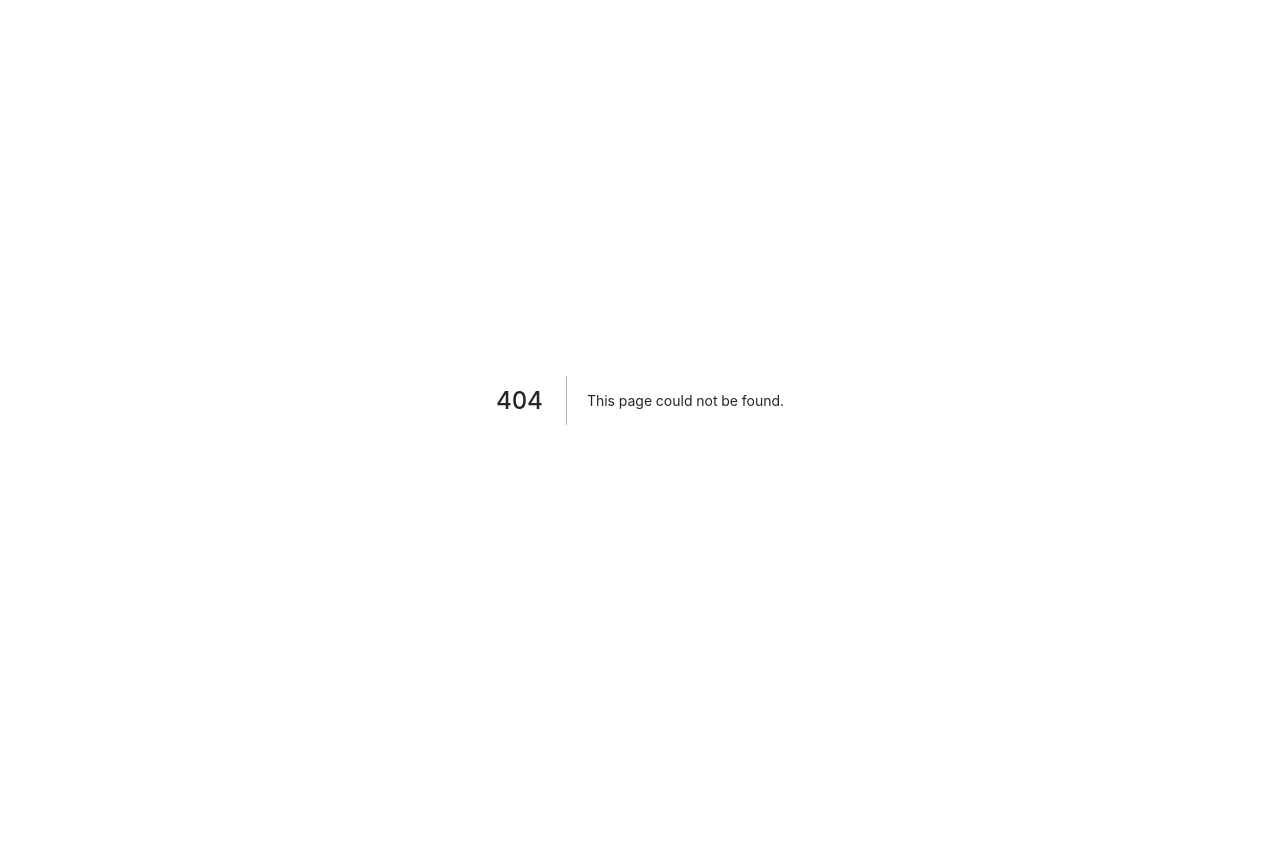
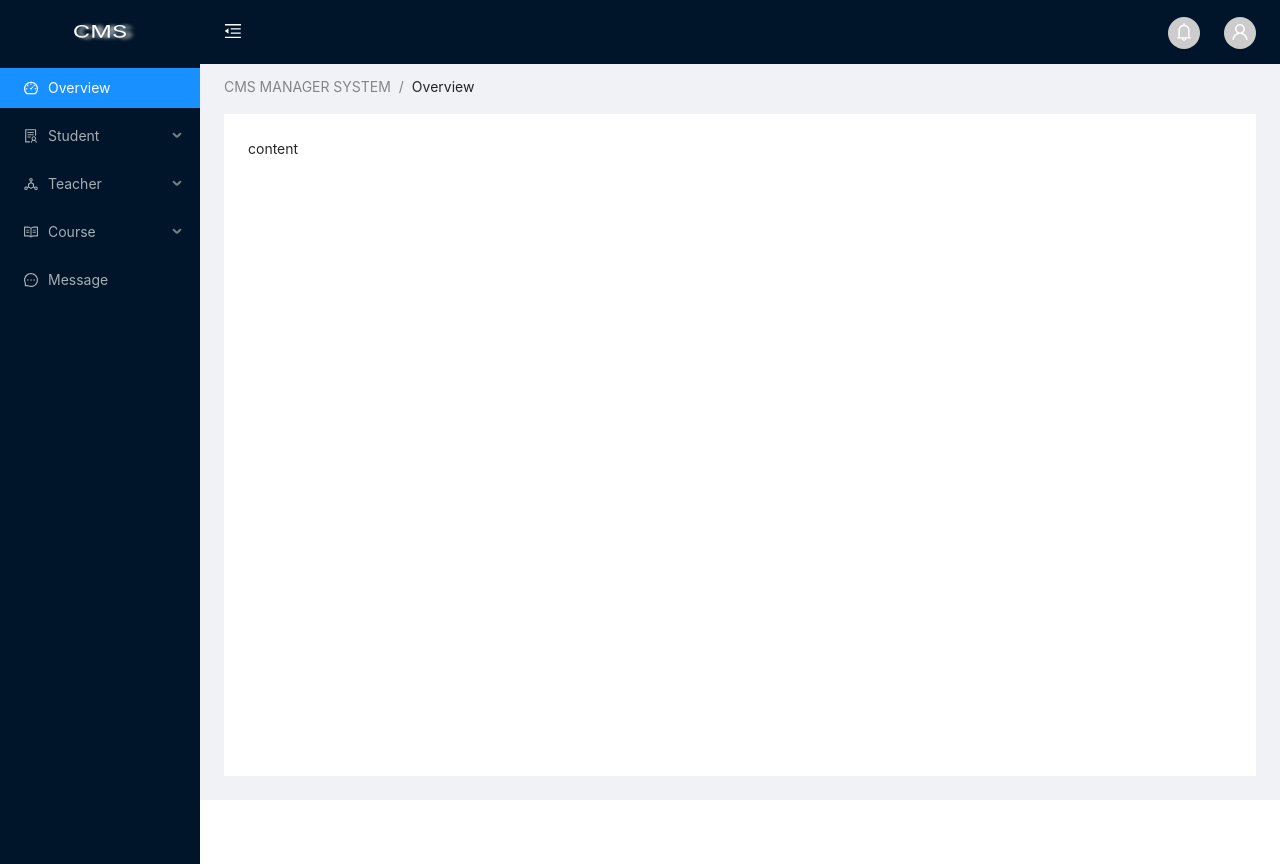
Before and after one commit to jessieren1/course-management-system, a Next.js app: page /dashboard/manager in a window 1280 px wide. Before the commit this address had no page. Before the commit the page ends 800 px from the top, so only its background shows below. Built offline with nearby package versions, Linux system fonts and the light colour scheme; sample sign-in values are in the browser's storage.

Commit message:
update dashboard layout

```diff
--- a/components/authLayout.tsx
+++ b/components/authLayout.tsx
@@ -1,6 +1,6 @@
 import Head from 'next/head'
 import Link from 'next/link'
-import styles from '../styles/custom-layout.module.scss'
+import styles from './auth-layout.module.scss'
 import { Layout } from 'antd'
 const { Header, Footer, Content } = Layout
 
--- a/components/dashboard-layout.module.scss
+++ b/components/dashboard-layout.module.scss
@@ -12,9 +12,15 @@
 }
 
 .logo {
-  height: 32px;
-  margin: 16px;
-  background: rgba(255, 255, 255, 0.3);
+  height: 64px;
+  display: inline-flex;
+  width: 100%;
+  justify-content: center;
+  align-items: center;
+  font-size: 24px;
+  color: #fff;
+  text-shadow: 5px 1px 5px;
+  transform: rotateX(45deg);
 }
 
 .site-layout .site-layout-background {
--- a/components/dashboardLayout.tsx
+++ b/components/dashboardLayout.tsx
@@ -1,6 +1,6 @@
 import { useState } from 'react'
+import Link from 'next/link'
 import { Layout, Menu, PageHeader, Row, Col, Avatar } from 'antd'
-import Link from 'next/link'
 import {
   LogoutOutlined,
   MenuUnfoldOutlined,
@@ -19,7 +19,9 @@ import {
 } from '@ant-design/icons'
 import styles from './dashboard-layout.module.scss'
 import { useRouter } from 'next/router'
+import { useEffect } from 'react'
 import { logout } from '../lib/httpRequest'
+
 const { SubMenu } = Menu
 const { Header, Content, Sider } = Layout
 const routes = [
@@ -40,20 +42,24 @@ export default function DashboardLayout({
 }) {
   const router = useRouter()
   const [collapsed, setCollapsed] = useState(false)
-
   const [logoutMenu, setLogoutMenu] = useState(false)
 
   const toggle = () => {
     setCollapsed(!collapsed)
   }
 
-  const showLogoutMenu = () => {
-    setLogoutMenu(!logoutMenu)
-  }
   const userLogout = async () => {
     await logout()
-    router.push('login')
+    router.replace('/dashboard/manager', '/login')
   }
+
+  useEffect(() => {
+    if (!localStorage.getItem('token')) {
+      //router.replace('login')
+      //router.push(`${router.locale}`)
+      router.push('/dashboard/manager', '/login')
+    }
+  }, [])
 
   return (
     <Layout>
@@ -65,7 +71,14 @@ export default function DashboardLayout({
           minHeight: '100vh',
         }}
       >
-        <div className={styles.logo} />
+        <div className={styles.logo}>
+          <Link href={'/'}>
+            <a>
+              <span style={{ color: '#fff', cursor: 'pointer' }}>CMS</span>
+            </a>
+          </Link>
+        </div>
+
         <Menu
           theme="dark"
           mode="inline"
@@ -101,20 +114,27 @@ export default function DashboardLayout({
           </Menu.Item>
         </Menu>
       </Sider>
+
       <Layout>
         <Header className="site-layout-background" style={{ padding: 0 }}>
-          <Row style={{ justifyContent: 'space-between' }}>
-            <Col className={styles.trigger} onClick={toggle}>
+          <Row>
+            <Col
+              className={styles.trigger}
+              onClick={toggle}
+              style={{ marginRight: 'auto' }}
+            >
               {collapsed ? <MenuUnfoldOutlined /> : <MenuFoldOutlined />}
             </Col>
+
             <Col>
               <Avatar icon={<BellOutlined />} style={{ marginRight: 24 }} />
-              <span onMouseEnter={showLogoutMenu} onMouseLeave={showLogoutMenu}>
+            </Col>
+
+            <Col
+              onMouseEnter={() => setLogoutMenu(true)}
+              onMouseLeave={() => setLogoutMenu(false)}
+            >
               <Avatar icon={<UserOutlined />} style={{ marginRight: 24 }} />
-              </span>
-            </Col>
-          </Row>
-        </Header>
               {logoutMenu && (
                 <Menu className={styles.logoutMenu} theme="dark">
                   <Menu.Item key="55" onClick={userLogout}>
@@ -123,7 +143,12 @@ export default function DashboardLayout({
                   </Menu.Item>
                 </Menu>
               )}
+            </Col>
+          </Row>
+        </Header>
+
         <PageHeader className="site-page-header" breadcrumb={{ routes }} />
+
         <Content
           className="site-layout-background"
           style={{
@@ -133,25 +158,9 @@ export default function DashboardLayout({
             backgroundColor: 'white',
           }}
         >
-          Content
+          {children}
         </Content>
       </Layout>
     </Layout>
   )
 }
-// #components-layout-demo-top-side-2 .logo {
-//   float: left;
-//   width: 120px;
-//   height: 31px;
-//   margin: 16px 24px 16px 0;
-//   background: rgba(255, 255, 255, 0.3);
-// }
-
-// .ant-row-rtl #components-layout-demo-top-side-2 .logo {
-//   float: right;
-//   margin: 16px 0 16px 24px;
-// }
-
-// .site-layout-background {
-//   background: #fff;
-// }
--- a/next.config.js
+++ b/next.config.js
@@ -3,6 +3,7 @@ const withAntdLess = require('next-plugin-antd-less')
 
 const nextConfig = {
   reactStrictMode: true,
+  locale: '/',
 }
 
 const lessConfig = withAntdLess({
```
Also changed, not shown: components/home-layout.module.scss (added, +16 -0 lines), components/homeLayout.tsx (+26 -22 lines), pages/index.tsx (+9 -5 lines), pages/login.tsx (+4 -5 lines), components/auth-layout.module.scss (line endings or trailing spaces), pages/dashboard/manager.tsx (renamed from pages/dashboard/index.tsx). Lines whose indentation alone changed are shown as unchanged.
